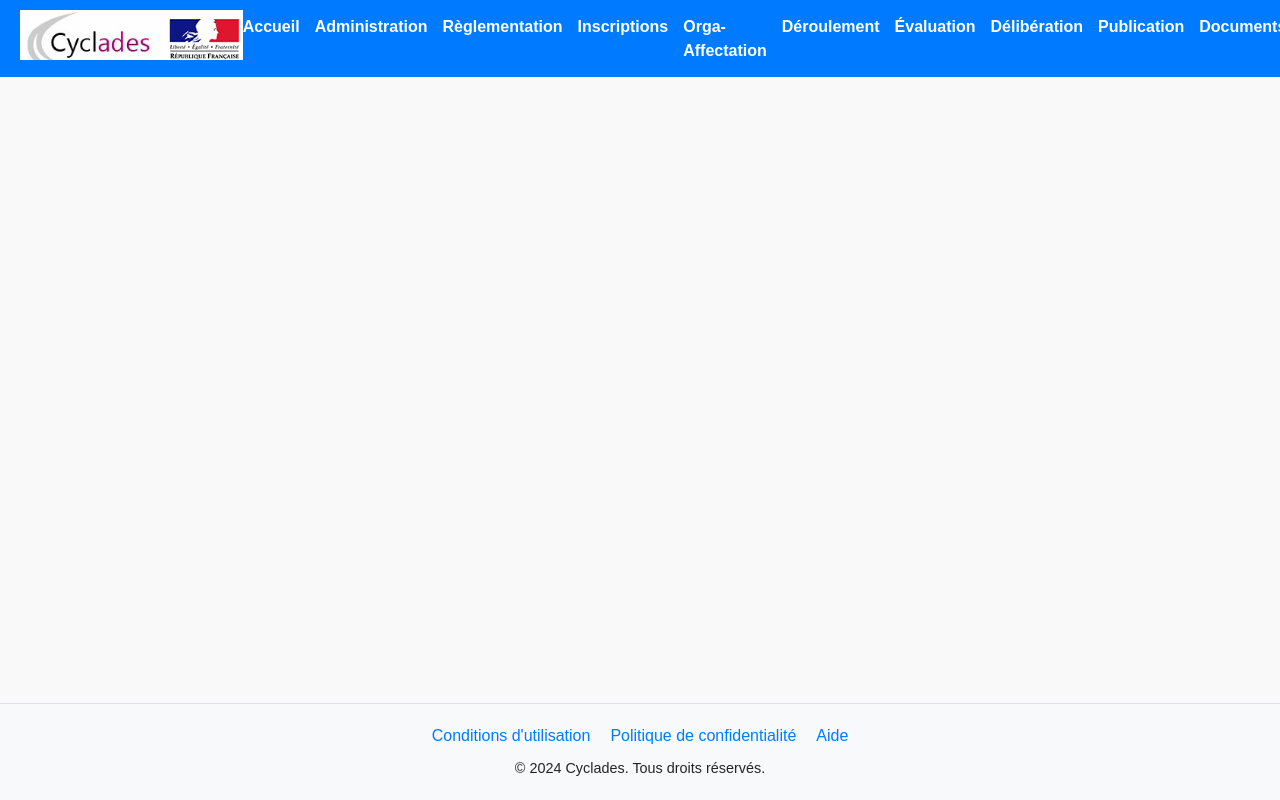
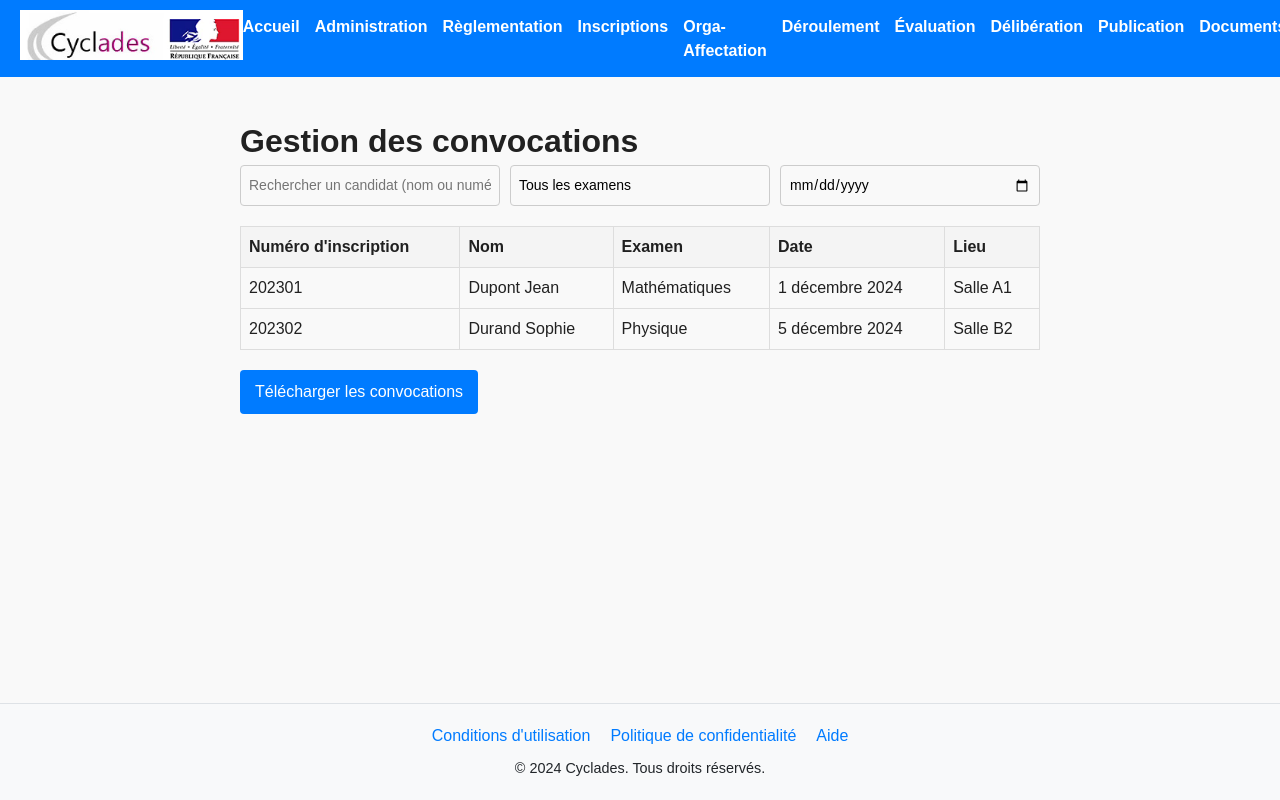
Before and after one commit to NolanGui/Cyclades, a Vue app: page /recherche in a window 1280 px wide. Built offline with nearby package versions, Linux system fonts and the light colour scheme.

Commit message:
retouche

```diff
--- a/src/router/index.js
+++ b/src/router/index.js
@@ -1,15 +1,14 @@
 import { createRouter, createWebHistory } from 'vue-router'
 
-// Importation des pages
 import Accueil from '@/views/Accueil.vue'
 import Inscriptions from '@/views/Inscriptions.vue'
-import Convocations from '@/views/Convocations.vue'
+import Recherche from '@/views/Recherche.vue'
 import Resultats from '@/views/Resultats.vue'
 
 const routes = [
   { path: '/', component: Accueil, name: 'Accueil' },
   { path: '/inscriptions', component: Inscriptions, name: 'Inscriptions' },
-  { path: '/convocations', component: Convocations, name: 'Convocations' },
+  { path: '/recherche', component: Recherche, name: 'Recherche' },
   { path: '/resultats', component: Resultats, name: 'Résultats' },
 ]
 
--- a/src/views/Accueil.vue
+++ b/src/views/Accueil.vue
@@ -40,7 +40,6 @@ export default {
 </script>
 
 <style scoped>
-/* Styles de base pour la page d'accueil */
 #homepage {
   padding: 20px;
   max-width: 1200px;
@@ -51,7 +50,6 @@ export default {
   background-color: #ffffff;
 }
 
-/* Section de bienvenue */
 .welcome-section {
   text-align: center;
   margin-bottom: 40px;
@@ -67,7 +65,6 @@ export default {
   margin-top: 10px;
 }
 
-/* Navigation */
 .navigation-links {
   list-style: none;
   padding: 0;
@@ -96,7 +93,6 @@ export default {
   outline: none;
 }
 
-/* Section fonctionnalités */
 .features-section {
   margin-top: 40px;
 }
--- a/src/views/Convocations.vue
+++ /dev/null
@@ -1,172 +0,0 @@
-<template>
-  <v-container class="convocations-page">
-    <h1>Gestion des convocations</h1>
-
-    <div class="search-filters">
-      <v-text-field
-        v-model="searchQuery"
-        label="Rechercher un candidat"
-        outlined
-        class="search-bar"
-        aria-label="Rechercher par nom ou numéro d'inscription"
-      ></v-text-field>
-
-      <v-select
-        v-model="selectedExam"
-        :items="exams"
-        label="Filtrer par examen"
-        outlined
-        class="filter-dropdown"
-        aria-label="Filtrer par type d'examen"
-      ></v-select>
-
-      <v-menu
-        v-model="menu"
-        :close-on-content-click="false"
-        :nudge-right="40"
-        transition="scale-transition"
-        offset-y
-        min-width="auto"
-      >
-        <template v-slot:activator="{ on, attrs }">
-          <v-text-field
-            v-model="selectedDate"
-            label="Filtrer par date"
-            prepend-icon="mdi-calendar"
-            readonly
-            v-bind="attrs"
-            v-on="on"
-            outlined
-          ></v-text-field>
-        </template>
-        <v-date-picker v-model="selectedDate" no-title @input="menu = false"></v-date-picker>
-      </v-menu>
-    </div>
-
-    <v-data-table
-      :headers="headers"
-      :items="filteredConvocations"
-      :search="searchQuery"
-      class="convocations-table"
-      dense
-    >
-      <template v-slot:top>
-        <v-toolbar flat>
-          <v-toolbar-title>Liste des convocations</v-toolbar-title>
-          <v-spacer></v-spacer>
-          <v-btn
-            color="primary"
-            @click="downloadConvocations"
-            aria-label="Télécharger les convocations"
-          >
-            Télécharger les convocations
-          </v-btn>
-        </v-toolbar>
-      </template>
-      <template v-slot:item.date="{ item }">
-        {{ formatDate(item.date) }}
-      </template>
-    </v-data-table>
-  </v-container>
-</template>
-
-<script>
-export default {
-  name: 'ConvocationsPage',
-  data() {
-    return {
-      searchQuery: '',
-      selectedExam: '',
-      selectedDate: '',
-      menu: false,
-      headers: [
-        { text: "Numéro d'inscription", value: 'registrationNumber' },
-        { text: 'Nom', value: 'name' },
-        { text: 'Examen', value: 'exam' },
-        { text: 'Date', value: 'date' },
-        { text: 'Lieu', value: 'location' },
-      ],
-      convocations: [
-        {
-          id: 1,
-          registrationNumber: '202301',
-          name: 'Dupont Jean',
-          exam: 'Mathématiques',
-          date: '2024-12-01',
-          location: 'Salle A1',
-        },
-        {
-          id: 2,
-          registrationNumber: '202302',
-          name: 'Durand Sophie',
-          exam: 'Physique',
-          date: '2024-12-05',
-          location: 'Salle B2',
-        },
-        // Ajoutez d'autres convocations ici
-      ],
-      exams: ['Tous', 'Mathématiques', 'Physique', 'Chimie', 'Informatique'],
-    }
-  },
-  computed: {
-    filteredConvocations() {
-      return this.convocations.filter((convocation) => {
-        const matchesExam =
-          !this.selectedExam ||
-          this.selectedExam === 'Tous' ||
-          convocation.exam === this.selectedExam
-        const matchesDate = !this.selectedDate || convocation.date === this.selectedDate
-        return matchesExam && matchesDate
-      })
-    },
-  },
-  methods: {
-    formatDate(date) {
-      const options = { year: 'numeric', month: 'long', day: 'numeric' }
-      return new Date(date).toLocaleDateString('fr-FR', options)
-    },
-    downloadConvocations() {
-      const csvContent = [
-        ["Numéro d'inscription", 'Nom', 'Examen', 'Date', 'Lieu'],
-        ...this.convocations.map((convocation) => [
-          convocation.registrationNumber,
-          convocation.name,
-          convocation.exam,
-          convocation.date,
-          convocation.location,
-        ]),
-      ]
-        .map((row) => row.join(','))
-        .join('\n')
-
-      const blob = new Blob([csvContent], { type: 'text/csv;charset=utf-8;' })
-      const link = document.createElement('a')
-      link.href = URL.createObjectURL(blob)
-      link.setAttribute('download', 'convocations.csv')
-      document.body.appendChild(link)
-      link.click()
-      document.body.removeChild(link)
-    },
-  },
-}
-</script>
-
-<style scoped>
-.convocations-page {
-  margin: 20px auto;
-  max-width: 1200px;
-}
-.search-filters {
-  display: flex;
-  gap: 16px;
-  margin-bottom: 24px;
-  flex-wrap: wrap;
-}
-.search-bar,
-.filter-dropdown {
-  flex: 1;
-}
-.convocations-table {
-  margin-top: 20px;
-}
-</style>
--- a/src/views/Inscriptions.vue
+++ b/src/views/Inscriptions.vue
@@ -39,42 +39,42 @@ export default {
       categories: [
         {
           label: 'Créer une candidature',
-          action: 'createCandidate',
+          action: '/create-candidate',
           image: creerImage,
         },
         {
           label: 'Consulter/modifier les candidatures',
-          action: 'viewCandidates',
+          action: '/recherche',
           image: consulterImage,
         },
         {
           label: 'Modifier les données',
-          action: 'editCandidate',
+          action: '/edit-candidate',
           image: consulterImage,
         },
         {
           label: 'Importer des candidatures',
-          action: 'importCandidates',
+          action: '/import-candidates',
           image: importerImage,
         },
         {
           label: 'Gérer les consentements',
-          action: 'manageConsents',
+          action: '/manage-consents',
           image: informerImage,
         },
         {
           label: 'Informer les candidats',
-          action: 'notifyCandidates',
+          action: '/notify-candidates',
           image: informerImage,
         },
         {
           label: 'Changer d’académie',
-          action: 'changeAcademy',
+          action: '/change-academy',
           image: gererImage,
         },
         {
           label: 'Préinscrire en masse',
-          action: 'bulkPreRegister',
+          action: '/bulk-pre-register',
           image: consulterImage,
         },
       ],
@@ -82,7 +82,7 @@ export default {
   },
   methods: {
     navigateTo(action) {
-      alert(`Navigating to: ${action}`)
+      this.$router.push(action)
     },
   },
 }
--- /dev/null
+++ b/src/views/Recherche.vue
@@ -0,0 +1,175 @@
+<template>
+  <div class="convocations-page">
+    <h1>Gestion des convocations</h1>
+
+    <div class="search-filters">
+      <input
+        v-model="searchQuery"
+        type="text"
+        placeholder="Rechercher un candidat (nom ou numéro)"
+        class="search-bar"
+      />
+
+      <select v-model="selectedExam" class="filter-dropdown">
+        <option value="">Tous les examens</option>
+        <option v-for="exam in exams" :key="exam" :value="exam">
+          {{ exam }}
+        </option>
+      </select>
+
+      <input
+        v-model="selectedDate"
+        type="date"
+        class="filter-date"
+        placeholder="Filtrer par date"
+      />
+    </div>
+
+    <table class="convocations-table">
+      <thead>
+        <tr>
+          <th>Numéro d'inscription</th>
+          <th>Nom</th>
+          <th>Examen</th>
+          <th>Date</th>
+          <th>Lieu</th>
+        </tr>
+      </thead>
+      <tbody>
+        <tr v-for="convocation in filteredConvocations" :key="convocation.id">
+          <td>{{ convocation.registrationNumber }}</td>
+          <td>{{ convocation.name }}</td>
+          <td>{{ convocation.exam }}</td>
+          <td>{{ formatDate(convocation.date) }}</td>
+          <td>{{ convocation.location }}</td>
+        </tr>
+      </tbody>
+    </table>
+
+    <button @click="downloadConvocations" class="download-button">
+      Télécharger les convocations
+    </button>
+  </div>
+</template>
+
+<script>
+export default {
+  name: 'ConvocationsPage',
+  data() {
+    return {
+      searchQuery: '',
+      selectedExam: '',
+      selectedDate: '',
+      convocations: [
+        {
+          id: 1,
+          registrationNumber: '202301',
+          name: 'Dupont Jean',
+          exam: 'Mathématiques',
+          date: '2024-12-01',
+          location: 'Salle A1',
+        },
+        {
+          id: 2,
+          registrationNumber: '202302',
+          name: 'Durand Sophie',
+          exam: 'Physique',
+          date: '2024-12-05',
+          location: 'Salle B2',
+        },
+      ],
+      exams: ['Mathématiques', 'Physique', 'Chimie', 'Informatique'],
+    }
+  },
+  computed: {
+    filteredConvocations() {
+      return this.convocations.filter((convocation) => {
+        const matchesExam = !this.selectedExam || convocation.exam === this.selectedExam
+        const matchesDate = !this.selectedDate || convocation.date === this.selectedDate
+        const matchesSearch =
+          !this.searchQuery ||
+          convocation.name.toLowerCase().includes(this.searchQuery.toLowerCase()) ||
+          convocation.registrationNumber.includes(this.searchQuery)
+        return matchesExam && matchesDate && matchesSearch
+      })
+    },
+  },
+  methods: {
+    formatDate(date) {
+      const options = { year: 'numeric', month: 'long', day: 'numeric' }
+      return new Date(date).toLocaleDateString('fr-FR', options)
+    },
+    downloadConvocations() {
+      const csvContent = [
+        ["Numéro d'inscription", 'Nom', 'Examen', 'Date', 'Lieu'],
+        ...this.convocations.map((convocation) => [
+          convocation.registrationNumber,
+          convocation.name,
+          convocation.exam,
+          convocation.date,
+          convocation.location,
+        ]),
+      ]
+        .map((row) => row.join(','))
+        .join('\n')
+
+      const blob = new Blob([csvContent], { type: 'text/csv;charset=utf-8;' })
+      const link = document.createElement('a')
+      link.href = URL.createObjectURL(blob)
+      link.setAttribute('download', 'convocations.csv')
+      document.body.appendChild(link)
+      link.click()
+      document.body.removeChild(link)
+    },
+  },
+}
+</script>
+
+<style scoped>
+.convocations-page {
+  margin: 20px auto;
+  max-width: 800px;
+  font-family: Arial, sans-serif;
+}
+.search-filters {
+  display: flex;
+  gap: 10px;
+  margin-bottom: 20px;
+  flex-wrap: wrap;
+}
+.search-bar,
+.filter-dropdown,
+.filter-date {
+  padding: 8px;
+  border: 1px solid #ccc;
+  border-radius: 4px;
+  font-size: 14px;
+  flex: 1;
+}
+.convocations-table {
+  width: 100%;
+  border-collapse: collapse;
+  margin-top: 20px;
+}
+.convocations-table th,
+.convocations-table td {
+  border: 1px solid #ddd;
+  padding: 8px;
+  text-align: left;
+}
+.convocations-table th {
+  background-color: #f4f4f4;
+}
+.download-button {
+  margin-top: 20px;
+  padding: 10px 15px;
+  background-color: #007bff;
+  color: white;
+  border: none;
+  border-radius: 4px;
+  cursor: pointer;
+}
+.download-button:hover {
+  background-color: #0056b3;
+}
+</style>
```
